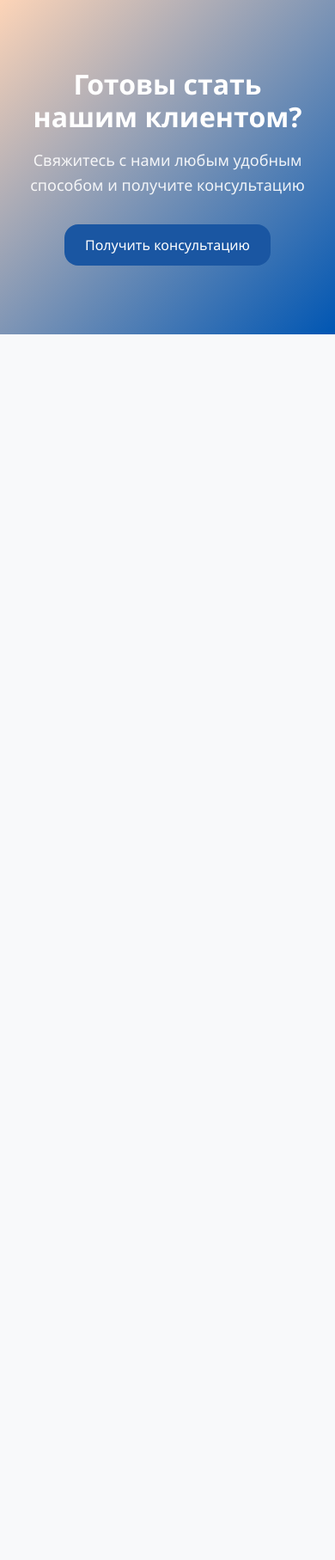
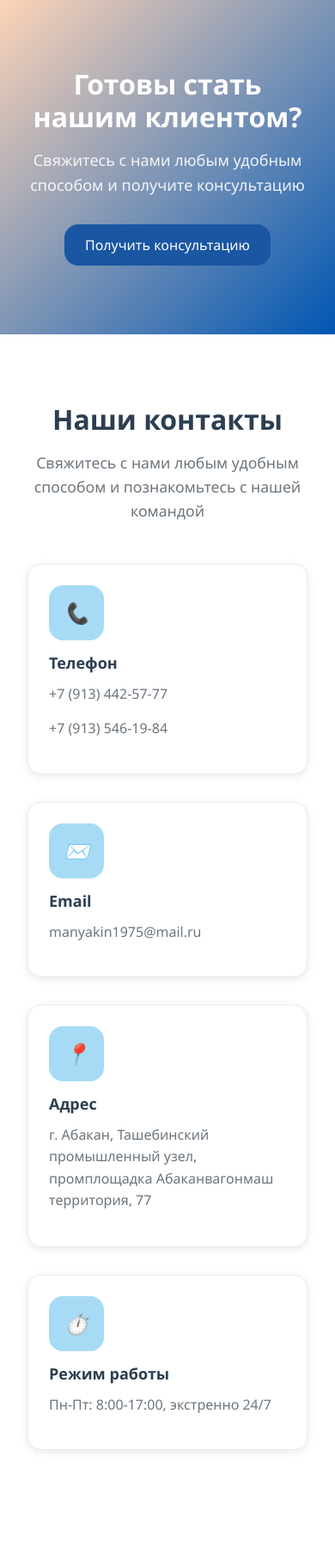
Before and after one commit to KRamenskii/hgk_dev, a Django app: page / in a window 390 px wide. Shown: the part 884-2699 px from the top of the page at 86% size. Before the commit the page ends 1273 px from the top, so only its background shows below. Run offline with Django 5.2, Linux system fonts and the light colour scheme; data that the repository does not hold is empty.

Commit message:
Created section contacts.

```diff
--- a/project/website/static/css/responsive.css
+++ b/project/website/static/css/responsive.css
@@ -6,14 +6,16 @@
     }
 
     .services-grid,
-    .advantages-grid {
+    .advantages-grid,
+    .contacts-grid {
         grid-template-columns: repeat(4, 1fr);
     }
 }
 
 @media (max-width: 1200px) {
     .services-grid,
-    .advantages-grid {
+    .advantages-grid,
+    .contacts-grid {
         grid-template-columns: repeat(3, 1fr);
     }
 }
@@ -21,7 +23,8 @@
 /* Medium screens */
 @media (max-width: 1024px) {
     .services-grid,
-    .advantages-grid {
+    .advantages-grid,
+    .contacts-grid {
         grid-template-columns: repeat(2, 1fr);
     }
 }
@@ -29,7 +32,8 @@
 /* Tablet */
 @media (max-width: 768px) {
     .services-grid,
-    .advantages-grid {
+    .advantages-grid,
+    .contacts-grid {
         grid-template-columns: repeat(2, 1fr);
     }
 }
@@ -37,7 +41,8 @@
 /* Mobile */
 @media (max-width: 480px) {
     .services-grid,
-    .advantages-grid {
+    .advantages-grid,
+    .contacts-grid {
         grid-template-columns: repeat(1, 1fr);
     }
 }
@@ -45,7 +50,8 @@
 /* Landscape mobile */
 @media (max-width: 768px) and (orientation: landscape) {
     .services-grid,
-    .advantages-grid {
+    .advantages-grid,
+    .contacts-grid {
         grid-template-columns: repeat(2, 1fr);
     }
 }
--- a/project/website/static/css/sections.css
+++ b/project/website/static/css/sections.css
@@ -5,7 +5,8 @@
 }
 
 .services-grid,
-.advantages-grid {
+.advantages-grid,
+.contacts-grid {
     display: grid;
     grid-template-columns: repeat(auto-fit, minmax(300px, 1fr));
     gap: 2rem;
@@ -14,7 +15,8 @@
 
 /* Card Styles */
 .service-card,
-.advantage-card {
+.advantage-card,
+.contact-card {
     background-color: var(--bg-white);
     border-radius: var(--border-radius);
     padding: 1.5rem;
@@ -24,13 +26,15 @@
 }
 
 .service-card:hover,
-.advantage-card:hover {
+.advantage-card:hover,
+.contact-card:hover {
     transform: translateY(-5px);
     box-shadow: 0 5px 20px rgba(0, 0, 0, 0.15);
 }
 
 .service-card-icon,
-.advantage-card-icon {
+.advantage-card-icon,
+.contact-card-icon {
     width: var(--icon-size);
     height: var(--icon-size);
     background-color: var(--bg-blue-secondary);
@@ -44,7 +48,8 @@
 }
 
 .service-card-title,
-.advantage-card-title {
+.advantage-card-title,
+.contact-card-title {
     font-size: 1.125rem;
     font-weight: 600;
     color: var(--text-dark);
@@ -52,7 +57,8 @@
 }
 
 .service-card-description,
-.advantage-card-description {
+.advantage-card-description,
+.contact-card-text {
     color: var(--text-light);
     line-height: 1.5;
 }
@@ -130,3 +136,9 @@
     font-size: 1.125rem;
     margin: 0 auto 2rem;
 }
+
+/* Contacts Section */
+.contacts {
+    padding: 5rem 0;
+    background-color: var(--bg-white);
+}
--- a/project/website/templates/website/sections/contacts.html
+++ b/project/website/templates/website/sections/contacts.html
@@ -0,0 +1,55 @@
+<section id="contacts" class="contacts">
+    <div class="container">
+        <div class="section-header">
+            <h2 class="section-title">Наши контакты</h2>
+            <p class="section-subtitle">
+                Свяжитесь с нами любым удобным способом и познакомьтесь с нашей командой
+            </p>
+        </div>
+
+        <div class="contacts-grid">
+            <div class="contact-card">
+                <div class="contact-card-icon">
+                    <i class="icon">📞</i>
+                </div>
+                <h3 class="contact-card-title">Телефон</h3>
+                <p class="contact-card-text contact-btn" data-type="call" data-value="+79134425777" style="cursor: pointer;">
+                    {% if settings %}{{ settings.phone }}{% else %}+7 (913) 442-57-77{% endif %}
+                </p>
+                <p class="contact-btn" data-type="call" data-value="+79135461984" style="cursor: pointer;">
+                    {% if settings %}{{ settings.additional_telephone }}{% else %}+7 (913) 546-19-84{% endif %}
+                </p>
+            </div>
+
+            <div class="contact-card">
+                <div class="contact-card-icon">
+                    <i class="icon">✉️</i>
+                </div>
+                <h3 class="contact-card-title">Email</h3>
+                <p class="contact-card-text contact-btn" data-type="email" data-value="manyakin1975@mail.ru" style="cursor: pointer;">
+                    {% if settings %}{{ settings.email }}{% else %}manyakin1975@mail.ru{% endif %}
+                </p>
+            </div>
+
+            <div class="contact-card">
+                <div class="contact-card-icon">
+                    <i class="icon">📍</i>
+                </div>
+                <h3 class="contact-card-title">Адрес</h3>
+                <p class="contact-btn" data-type="map" data-value="{% if settings %}{{ settings.address }}{% else %}г. Абакан, Ташебинский промышленный узел, промплощадка Абаканвагонмаш территория, 77{% endif %}" style="cursor: pointer;">
+                    {% if settings %}{{ settings.address }}{% else %}г. Абакан, Ташебинский промышленный узел, промплощадка Абаканвагонмаш территория, 77{% endif %}
+                </p>
+            </div>
+
+            <div class="contact-card">
+                <div class="contact-card-icon">
+                    <i class="icon">⏱️</i>
+                </div>
+                <h3 class="contact-card-title">Режим работы</h3>
+                <p class="contact-card-text">
+                    {% if settings %}{{ settings.working_hours }}{% else %}Пн-Пт: 8:00-17:00, экстренно 24/7{% endif %}
+                </p>
+            </div>
+        </div>
+    </div>
+</section>
```
